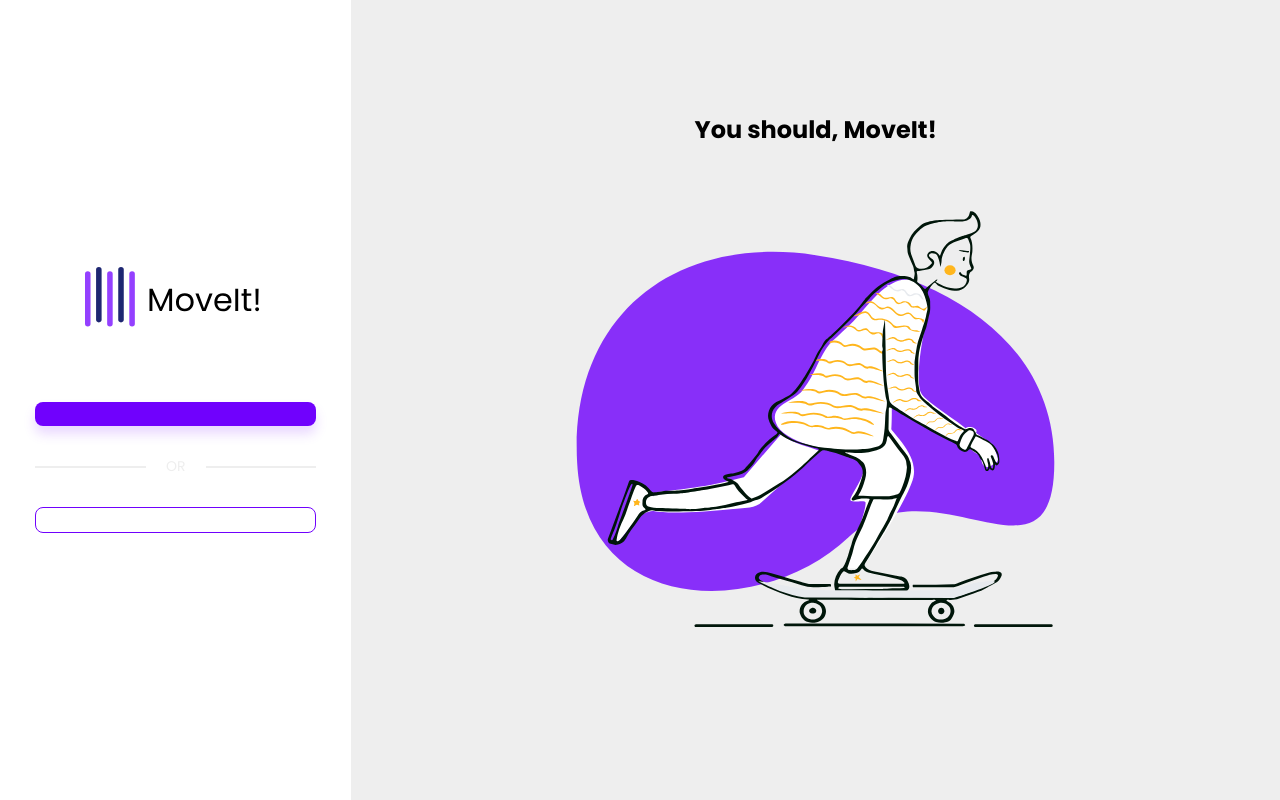
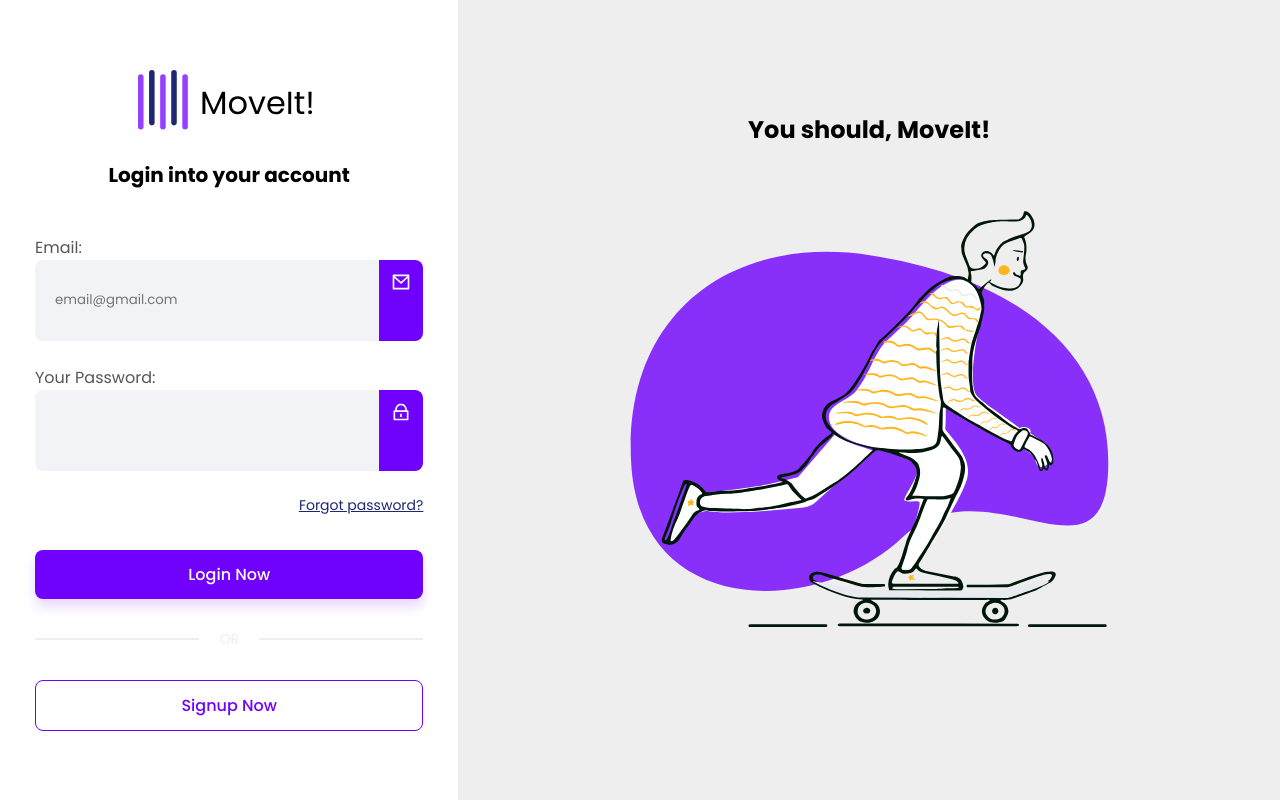
Before and after one commit to allmuniz/front-pagina-login, an Angular app: page /login in a window 1280 px wide. Built offline with nearby package versions, Linux system fonts and the light colour scheme.

Commit message:
refactor(login): Utilizing the new primary input in the page

```diff
--- a/src/app/pages/login/login.component.css
+++ b/src/app/pages/login/login.component.css
@@ -0,0 +1,13 @@
+form{
+    width: 100%;
+    display: flex;
+    flex-direction: column;
+    gap: 24px;
+    margin-bottom: 34px;
+
+    a{
+        font-size: 14px;
+        color: var(--secundary-color);
+        text-align: end ;
+    }
+}
--- a/src/app/pages/login/login.component.html
+++ b/src/app/pages/login/login.component.html
@@ -1 +1,29 @@
-<app-default-login-layout></app-default-login-layout>
+<app-default-login-layout
+    title="Login into your account"
+    primaryButtonText="Login Now"
+    secundaryButtonText="Signup Now"
+>
+    <form [formGroup]="loginForm">
+        <app-primary-input
+            formControlName="email"
+            inputName="email"
+            type="email"
+            label="Email:"
+            placeRolder="email@gmail.com"
+        >
+            <img src="/svg/email-icon.svg" alt="">
+        </app-primary-input>
+
+        <app-primary-input
+            formControlName="password"
+            inputName="password"
+            type="password"
+            label="Your Password:"
+        >
+            <img src="/svg/password-icon.svg" alt="">
+        </app-primary-input>
+
+        <a href="/login">Forgot password?</a>
+
+    </form>
+</app-default-login-layout>
--- a/src/app/pages/login/login.component.ts
+++ b/src/app/pages/login/login.component.ts
@@ -1,12 +1,22 @@
 import { Component } from '@angular/core';
 import { DefaultLoginLayoutComponent } from '../../components/default-login-layout/default-login-layout.component';
+import { FormControl, FormGroup, ReactiveFormsModule, Validators } from '@angular/forms';
+import { PrimaryInputComponent } from "../../components/primary-input/primary-input.component";
 
 @Component({
   selector: 'app-login',
-  imports: [DefaultLoginLayoutComponent],
+  imports: [DefaultLoginLayoutComponent, ReactiveFormsModule, PrimaryInputComponent],
   templateUrl: './login.component.html',
   styleUrl: './login.component.css'
 })
 export class LoginComponent {
 
+  loginForm!: FormGroup;
+
+  constructor(){
+    this.loginForm = new FormGroup({
+      email: new FormControl('', [Validators.required, Validators.email]),
+      password: new FormControl('', [Validators.required, Validators.minLength(6)])
+    })
+  }
 }
```
